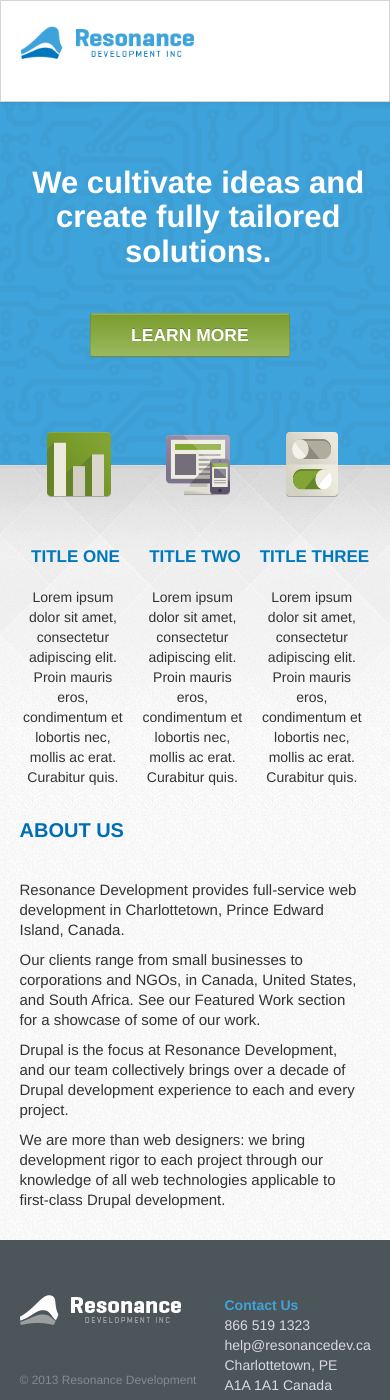
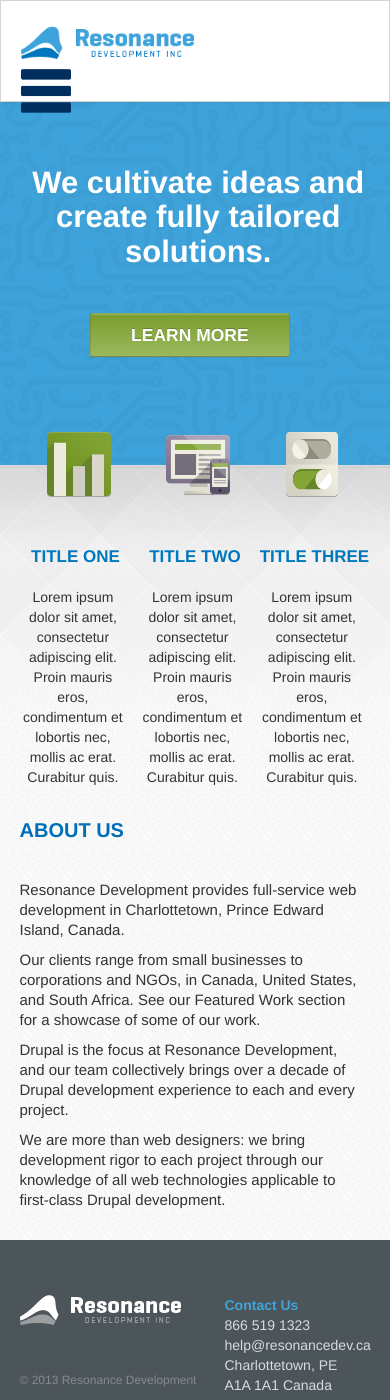
Before and after one commit to andrew-drake/resonancedev, a Jekyll site: the page built from index.md, in a window 390 px wide and 1400 px high. Built offline with Jekyll 4.4.1, drawn with Linux system fonts in a browser that asks for light colours; Markdown is read by kramdown in place of the engine named in the settings.

Commit message:
updated mobile menu placement

```diff
--- a/css/responsive.css
+++ b/css/responsive.css
@@ -366,19 +366,21 @@ margin-left: -135px;
 	display: none;
 }
 .menuLogo {
-	margin-right: -190px;
-	margin-top: -45px;
+	margin-top: 0px;
 }
 #navMobile li {
 	border: 1px solid;
+	border-top: 0px;
+	border-left: 0px;
+	border-right: 0px;
 	background: #ffffff;
 	list-style-type: none;
 	width: 22%;
-	padding-left: 20px;
-	margin-left: 215px;
-	padding-top: 12px;
-	padding-bottom: 5px;
+	padding-left: 15px;
+	padding-top: 15px;
+	padding-bottom: 2px;
 	font-weight: bold;
+	margin-left: 20px;
 }
 #navMobile a {
 	text-decoration:none;
```
Also changed, not shown: 1 other file.
